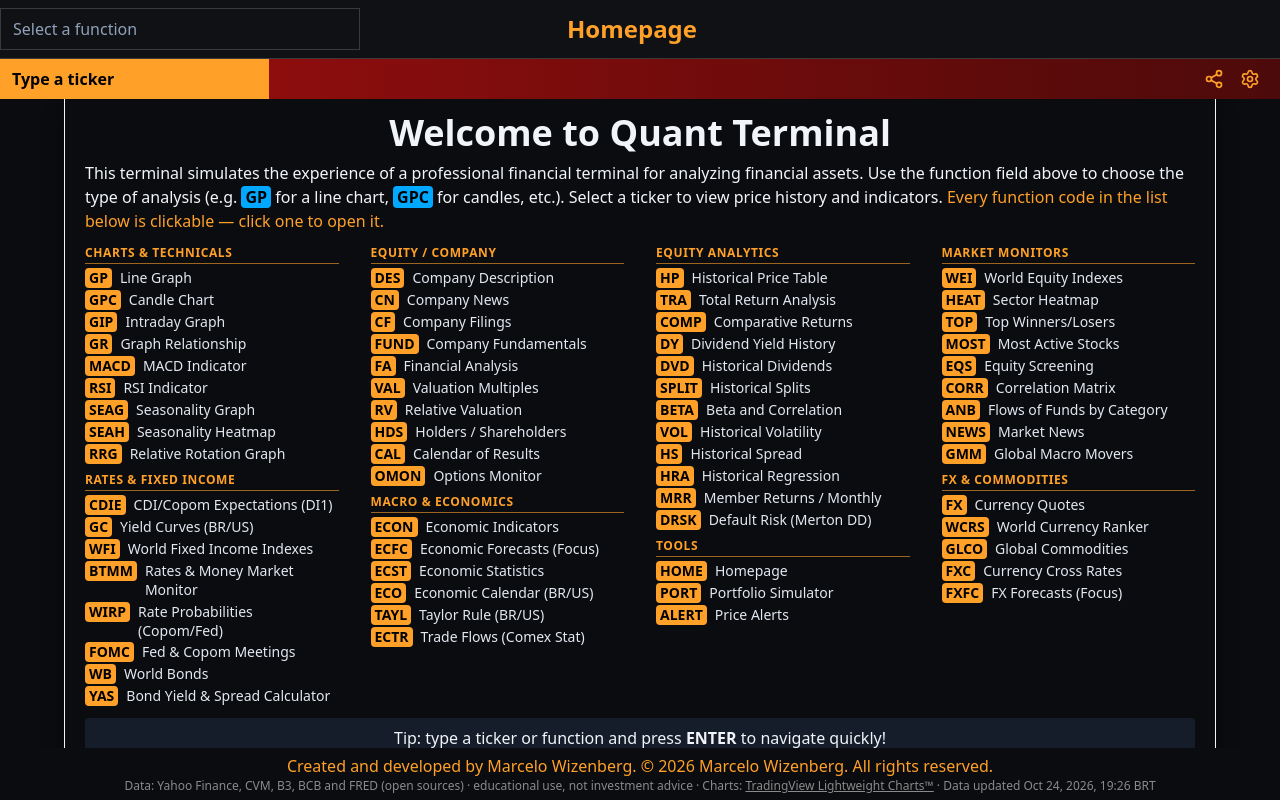
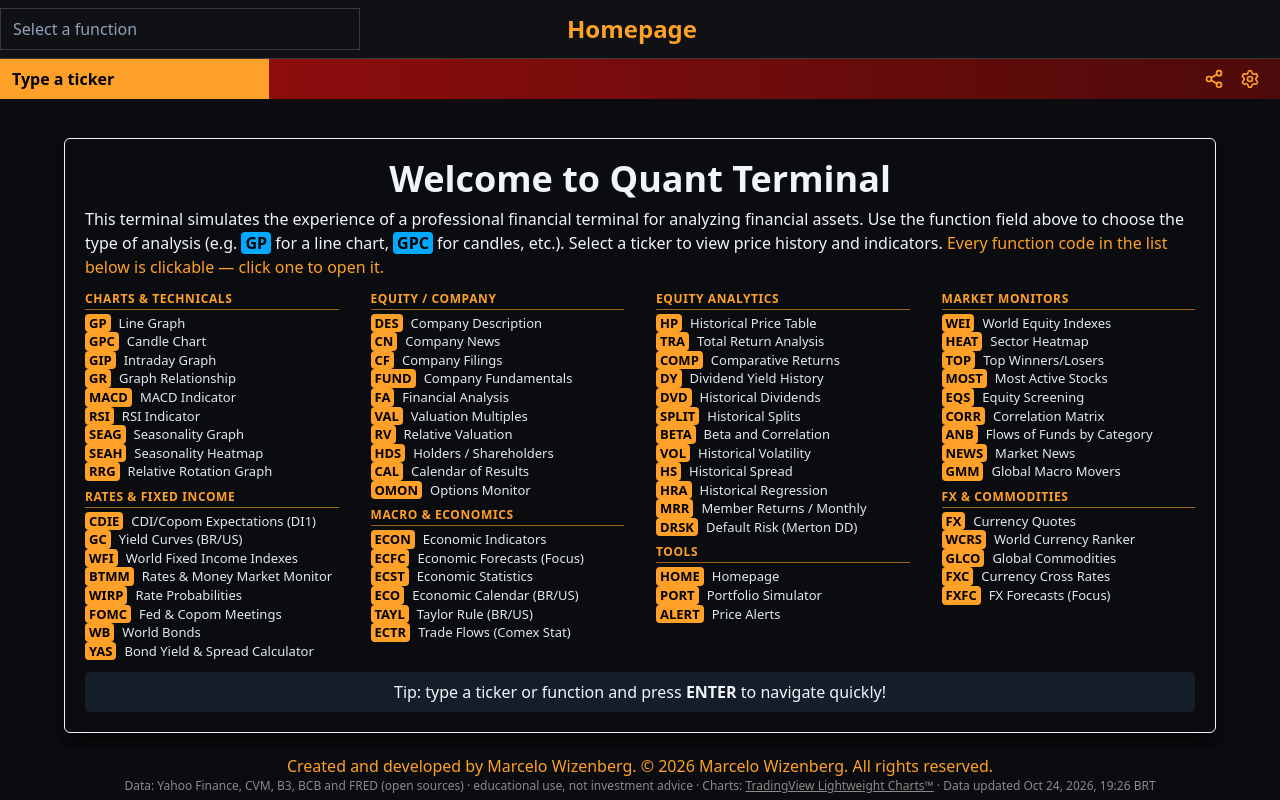
Before and after one commit to celowiz/quant-terminal, a Next.js app: page /quant-terminal/ in a window 1280 px wide. Built offline with nearby package versions, Linux system fonts and the light colour scheme.

Commit message:
Homepage: fit 61 functions on short desktop viewports (compact list under 820px height); shorter WIRP name

```diff
--- a/src/constants/functions.ts
+++ b/src/constants/functions.ts
@@ -56,7 +56,7 @@ export const FUNCTION_LIST: FunctionItem[] = [
   { code: 'FX', desc: 'Currency Quotes', pt: 'Cotações de moedas', cat: 'fxcmd' },
   { code: 'WCRS', desc: 'World Currency Ranker', pt: 'Ranking de moedas', cat: 'fxcmd' },
   { code: 'GLCO', desc: 'Global Commodities', pt: 'Commodities globais', cat: 'fxcmd' },
-  { code: 'WIRP', desc: 'Rate Probabilities (Copom/Fed)', pt: 'Probabilidades de juros (Copom/Fed)', cat: 'rates' },
+  { code: 'WIRP', desc: 'Rate Probabilities', pt: 'Probabilidades de juros', cat: 'rates' },
   { code: 'FOMC', desc: 'Fed & Copom Meetings', pt: 'Reuniões do Fed e do Copom', cat: 'rates' },
   { code: 'WB', desc: 'World Bonds', pt: 'Títulos soberanos mundiais', cat: 'rates' },
   { code: 'YAS', desc: 'Bond Yield & Spread Calculator', pt: 'Calculadora de títulos públicos', cat: 'rates' },
--- a/src/views/HomePage.tsx
+++ b/src/views/HomePage.tsx
@@ -28,14 +28,14 @@ function HomePage() {
                     <h2 id={`cat-${c}`} className="text-[11px] sm:text-xs font-bold uppercase tracking-wider text-[#FFA028] border-b border-[#FFA028]/60 pb-0.5 mb-1">
                       {catLabel(c)}
                     </h2>
-                    <ul className="list-none space-y-1.5 lg:space-y-0.5 text-sm sm:text-base lg:text-sm text-left">
+                    <ul className="list-none space-y-1.5 lg:space-y-0.5 text-sm sm:text-base lg:text-sm lg:[@media(max-height:820px)]:text-[13px] lg:[@media(max-height:820px)]:space-y-0 text-left">
                       {byCat(c).map(f => (
                         <li key={f.code} className="flex items-baseline">
                           <button type="button" onClick={() => open(f.code)} aria-label={`${f.code || 'HOME'} — ${fnName(f)}`}
                             className="mr-2 shrink-0 bg-[#FFA028] text-black font-bold px-1 rounded cursor-pointer hover:bg-[#ffb347] transition-colors duration-200 focus:outline-none focus-visible:ring-2 focus-visible:ring-white">
                             {f.code || 'HOME'}
                           </button>
-                          <span className="text-slate-200 text-left leading-snug">{fnName(f)}</span>
+                          <span className="text-slate-200 text-left leading-snug lg:[@media(max-height:820px)]:leading-tight">{fnName(f)}</span>
                         </li>
                       ))}
                     </ul>
```
Also changed, not shown: 1 other file (tests, documents, lock files or other folders).
